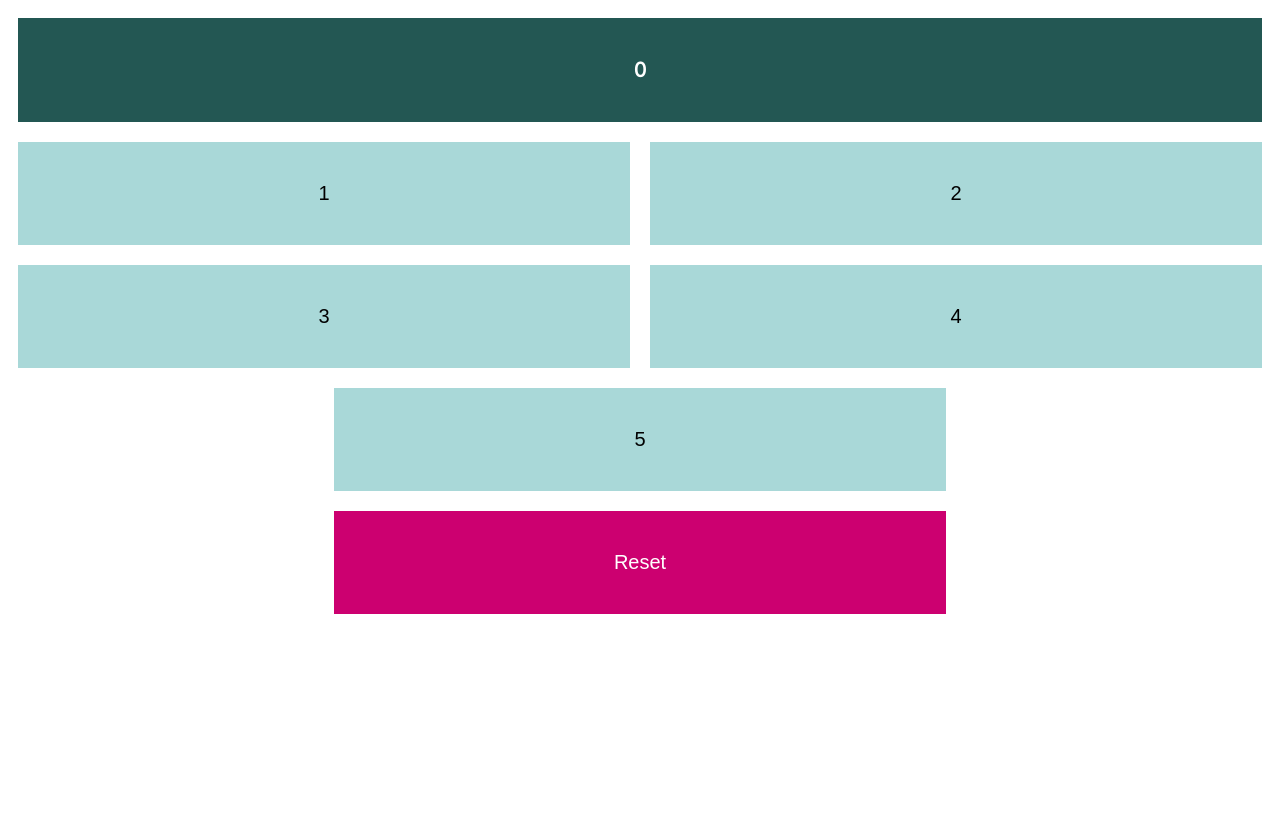
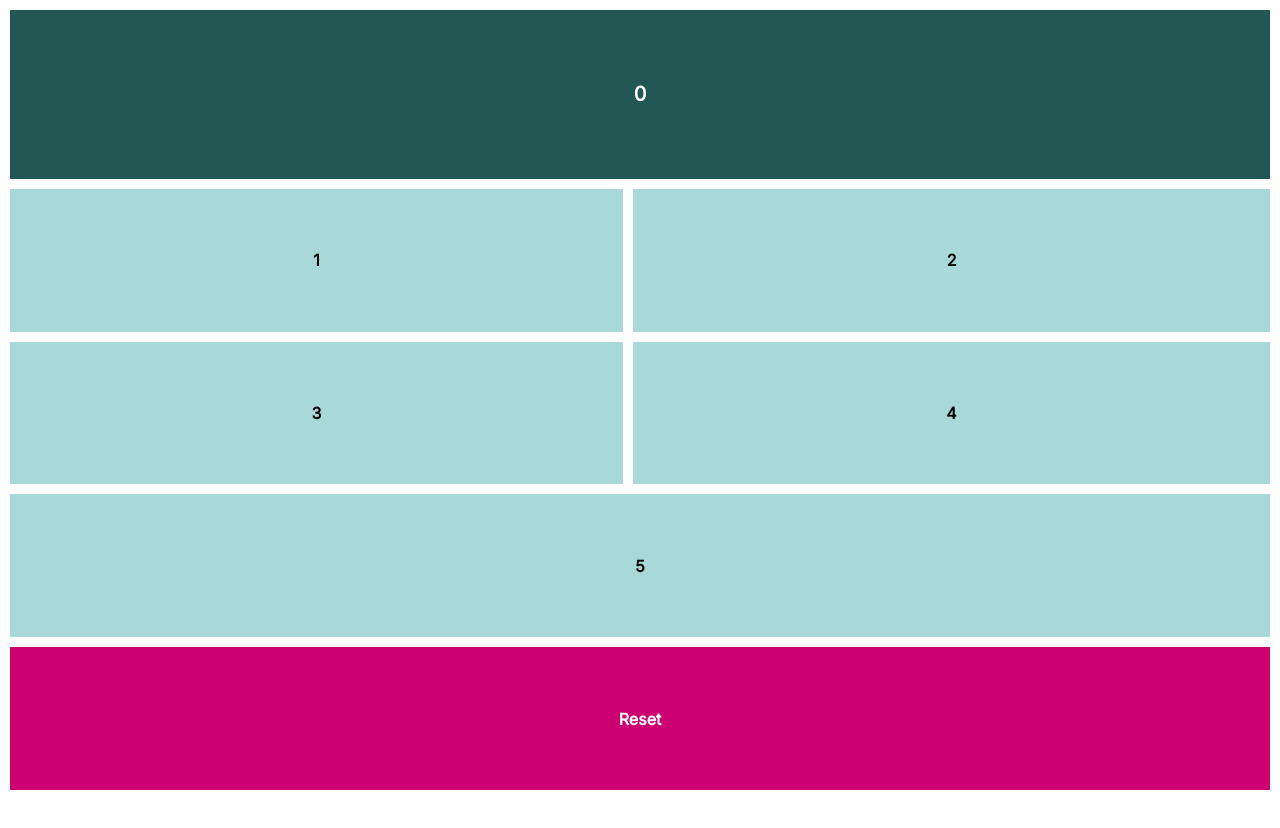
Before and after one commit to hamburg-klimaneutral/zukunftsentscheid-counter, a Nuxt app: page / in a window 1280 px wide. Shown: the top 828 px of the page. After the commit the page ends 800 px from the top, so only its background shows below. Built offline with nearby package versions, Linux system fonts and the light colour scheme.

Commit message:
feat: support older devices

```diff
--- a/app.vue
+++ b/app.vue
@@ -1,85 +1,23 @@
 <template>
-  <link href='https://fonts.googleapis.com/css?family=Inter' rel='stylesheet'>
-  <div :class="$style.container">
-    <div :class="$style.sum">
-      {{ sum }}
-    </div>
-    <div :class="$style.buttonRow">
-      <button v-for="count of counter" :key="count" :class="$style.add" @click="add(count)">
-        {{ count }}
-      </button>
-    </div>
-    <div :class="$style.buttonRow">
-      <button :class="$style.reset" @click="reset">
-        Reset
-      </button>
-    </div>
+  <div :class="$style.root">
+    <link href='https://fonts.googleapis.com/css?family=Inter' rel='stylesheet'>
+    <NuxtLayout>
+      <NuxtPage />
+    </NuxtLayout>
   </div>
 </template>
 
-<script setup lang="ts">
-import { onKeyStroke } from '@vueuse/core'
-
-const counter = [1, 2, 3, 4, 5]
-const sum = ref(0)
-
-function add(count: number) {
-  sum.value += count
+<style>
+body {
+  margin: 0;
 }
-
-function reset() {
-  sum.value = 0
-}
-
-onKeyStroke(counter.map(number => number.toString()), (e) => {
-  add(parseInt(e.key, 10))
-  e.preventDefault()
-})
-
-</script>
+</style>
 
 <style module>
-
-.container {
-  padding: 10px;
-  font-family: Inter,sans-serif;
-  font-weight: bold;
+.root {
+  width: 100vw;
   height: 100vh;
 }
-
-.sum {
-  width: 100%;
-  text-align: center;
-  font-size: 20px;
-  font-weight: bold;
-  background-color: #235753;
-  color: white;
-  padding: 40px 0;
-}
-
-.buttonRow {
-  margin: 20px 0;
-  display: flex;
-  flex-flow: row wrap;
-  width: 100%;
-  gap: 20px;
-  justify-content: center;
-
-  button {
-    padding: 40px 0;
-    flex-basis: calc(50% - 10px);
-    flex-shrink: 0;
-    font-size: 20px;
-    border: 0;
-  }
-}
-
-.add {
-  background-color: #A9D8D8;
-}
-
-.reset {
-  color: white;
-  background-color: #cc0070;
-}
 </style>
+<script setup lang="ts">
+</script>
--- /dev/null
+++ b/pages/index.vue
@@ -0,0 +1,72 @@
+<template>
+  <table cellspacing="10">
+    <tbody>
+      <tr>
+        <th colspan="2" :class="$style.sum">
+          {{ sum }}
+        </th>
+      </tr>
+      <tr>
+        <td :class="$style.add" @click="add(1)">1</td>
+        <td :class="$style.add" @click="add(2)">2</td>
+      </tr>
+      <tr>
+        <td :class="$style.add" @click="add(3)">3</td>
+        <td :class="$style.add" @click="add(4)">4</td>
+      </tr>
+      <tr>
+        <td :class="$style.add" @click="add(5)" colspan="2">5</td>
+      </tr>
+      <tr>
+        <td :class="$style.reset" @click="reset" colspan="2">Reset</td>
+      </tr>
+    </tbody>
+  </table>
+</template>
+
+<script setup lang="ts">
+import { onKeyStroke } from '@vueuse/core'
+
+const counter = [1, 2, 3, 4, 5]
+const sum = ref(0)
+
+function add(count: number) {
+  sum.value += count
+}
+
+function reset() {
+  sum.value = 0
+}
+
+onKeyStroke(counter.map(number => number.toString()), (e) => {
+  add(parseInt(e.key, 10))
+  e.preventDefault()
+})
+
+</script>
+
+<style module>
+
+table {
+  width: 100%;
+  height: 100%;
+  font-family: Inter, sans-serif;
+  font-weight: bold;
+  text-align: center;
+}
+
+.sum {
+  font-size: 20px;
+  background-color: #235753;
+  color: white;
+}
+
+.add {
+  background-color: #A9D8D8;
+}
+
+.reset {
+  color: white;
+  background-color: #cc0070;
+}
+</style>
--- /dev/null
+++ b/pages/non-table.vue
@@ -0,0 +1,84 @@
+<template>
+  <div :class="$style.container">
+    <div :class="$style.sum">
+      {{ sum }}
+    </div>
+    <div :class="$style.buttonRow">
+      <button v-for="count of counter" :key="count" :class="$style.add" @click="add(count)">
+        {{ count }}
+      </button>
+    </div>
+    <div :class="$style.buttonRow">
+      <button :class="$style.reset" @click="reset">
+        Reset
+      </button>
+    </div>
+  </div>
+</template>
+
+<script setup lang="ts">
+import { onKeyStroke } from '@vueuse/core'
+
+const counter = [1, 2, 3, 4, 5]
+const sum = ref(0)
+
+function add(count: number) {
+  sum.value += count
+}
+
+function reset() {
+  sum.value = 0
+}
+
+onKeyStroke(counter.map(number => number.toString()), (e) => {
+  add(parseInt(e.key, 10))
+  e.preventDefault()
+})
+
+</script>
+
+<style module>
+
+.container {
+  padding: 10px;
+  font-family: Inter,sans-serif;
+  font-weight: bold;
+  height: 100vh;
+}
+
+.sum {
+  width: 100%;
+  text-align: center;
+  font-size: 20px;
+  font-weight: bold;
+  background-color: #235753;
+  color: white;
+  padding: 40px 0;
+}
+
+.buttonRow {
+  margin: 20px 0;
+  display: flex;
+  flex-flow: row wrap;
+  width: 100%;
+  gap: 20px;
+  justify-content: center;
+
+  button {
+    padding: 40px 0;
+    flex-basis: calc(50% - 10px);
+    flex-shrink: 0;
+    font-size: 20px;
+    border: 0;
+  }
+}
+
+.add {
+  background-color: #A9D8D8;
+}
+
+.reset {
+  color: white;
+  background-color: #cc0070;
+}
+</style>
```
